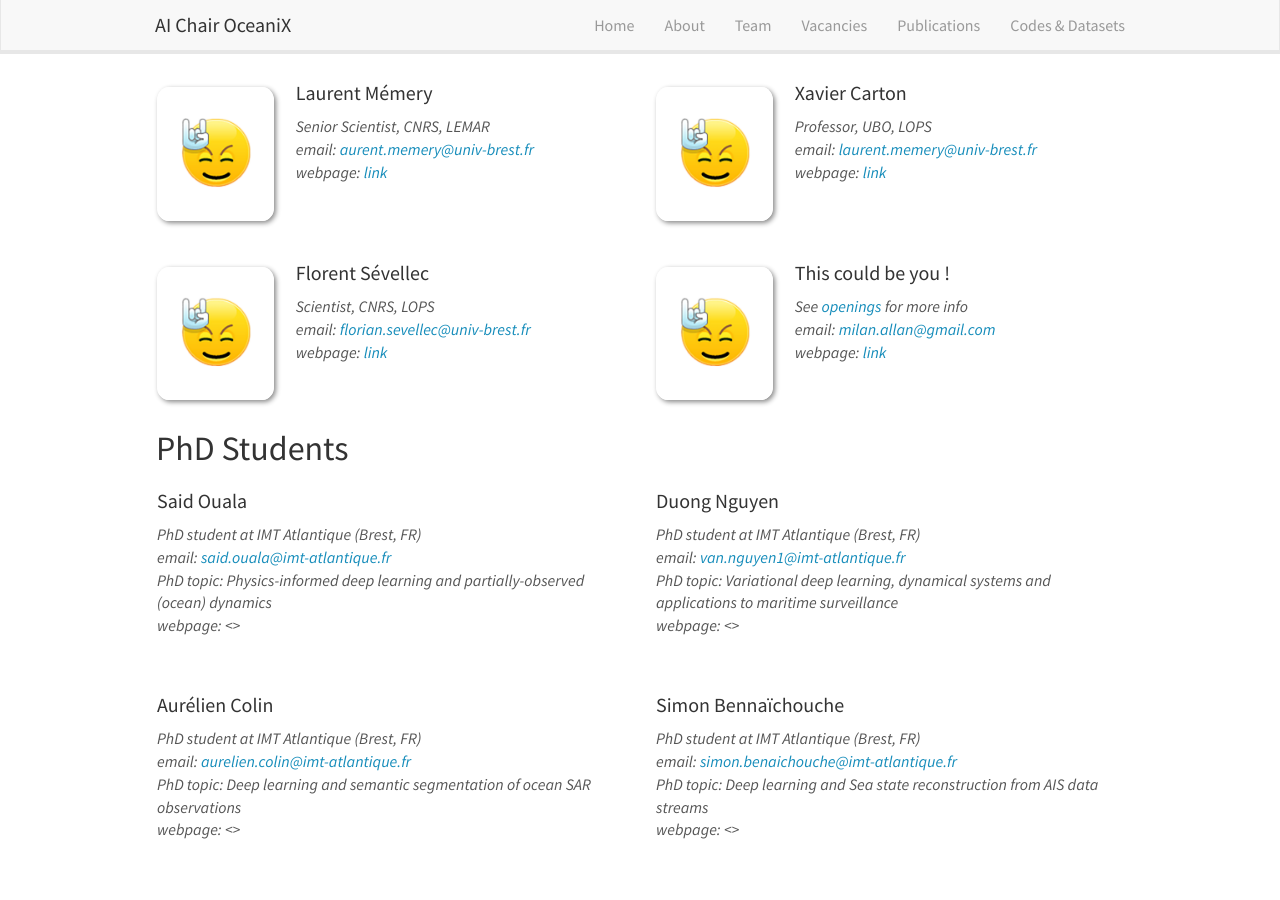
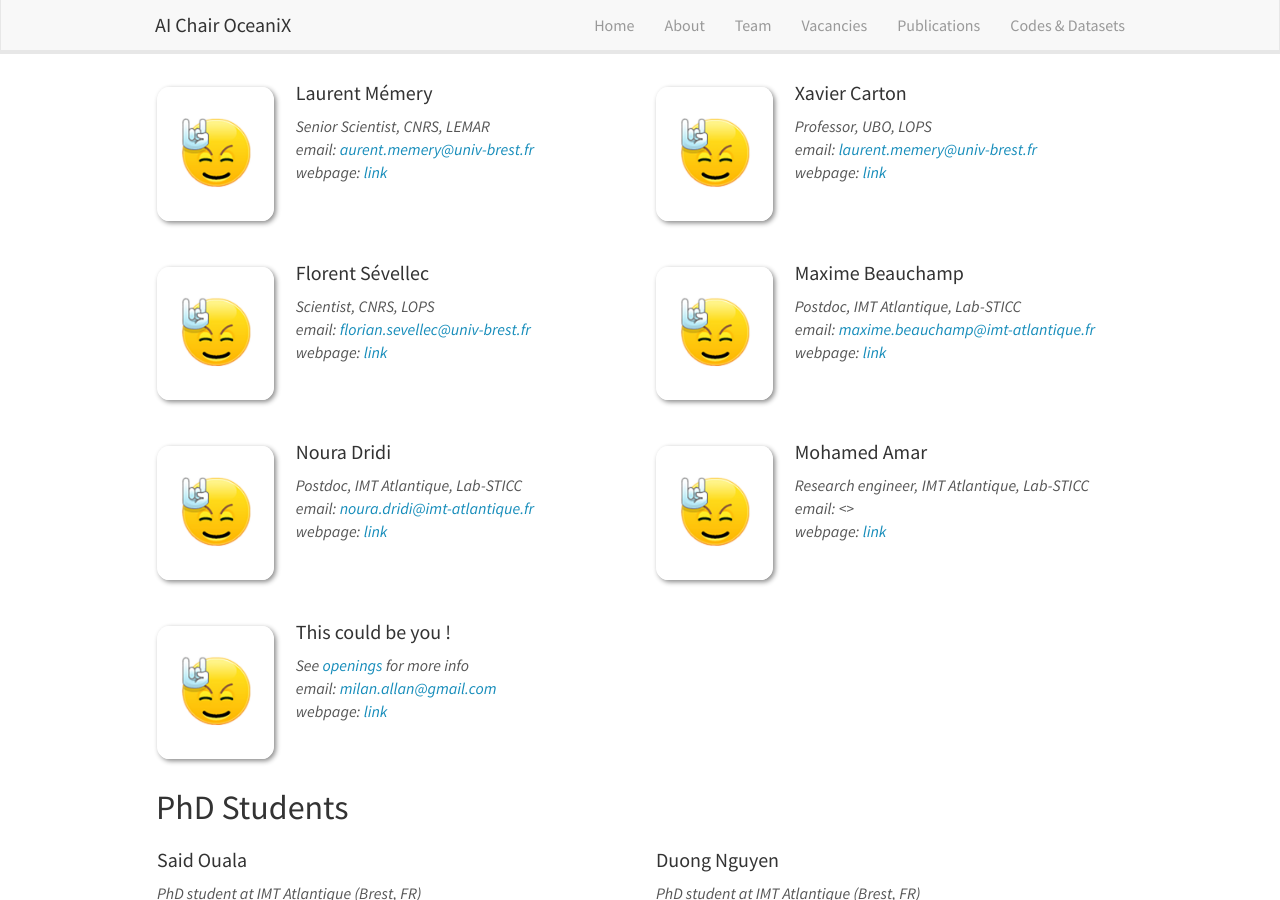
Before and after one commit to CIA-Oceanix/CIA-Oceanix.github.io, a Jekyll site: the page built from _pages/team.md, in a window 1280 px wide and 900 px high, scrolled down 1103 px. Built offline with Jekyll 4.4.1, drawn with Linux system fonts in a browser that asks for light colours; nearby versions of some CDN libraries.

Commit message:
Update team_members.yml

```diff
--- a/_data/team_members.yml
+++ b/_data/team_members.yml
@@ -118,6 +118,33 @@
   education1:
   education2:
 
+- name: Maxime Beauchamp
+  photo: rock.jpg
+  info: Postdoc, IMT Atlantique, Lab-STICC
+  email: maxime.beauchamp@imt-atlantique.fr
+  webpage: https://www.researchgate.net/profile/Maxime_Beauchamp
+  number_educ: 0
+  education1:
+  education2:
+
+- name: Noura Dridi
+  photo: rock.jpg
+  info: Postdoc, IMT Atlantique, Lab-STICC
+  email: noura.dridi@imt-atlantique.fr
+  webpage:
+  number_educ: 0
+  education1:
+  education2:
+
+- name: Mohamed Amar
+  photo: rock.jpg
+  info: Research engineer, IMT Atlantique, Lab-STICC
+  email:
+  webpage:
+  number_educ: 0
+  education1:
+  education2:
+
 - name: "This could be you !"
   photo: rock.jpg
   info: See <a href="http://www.allanlab.org/vacancies">openings</a> for more info
```
